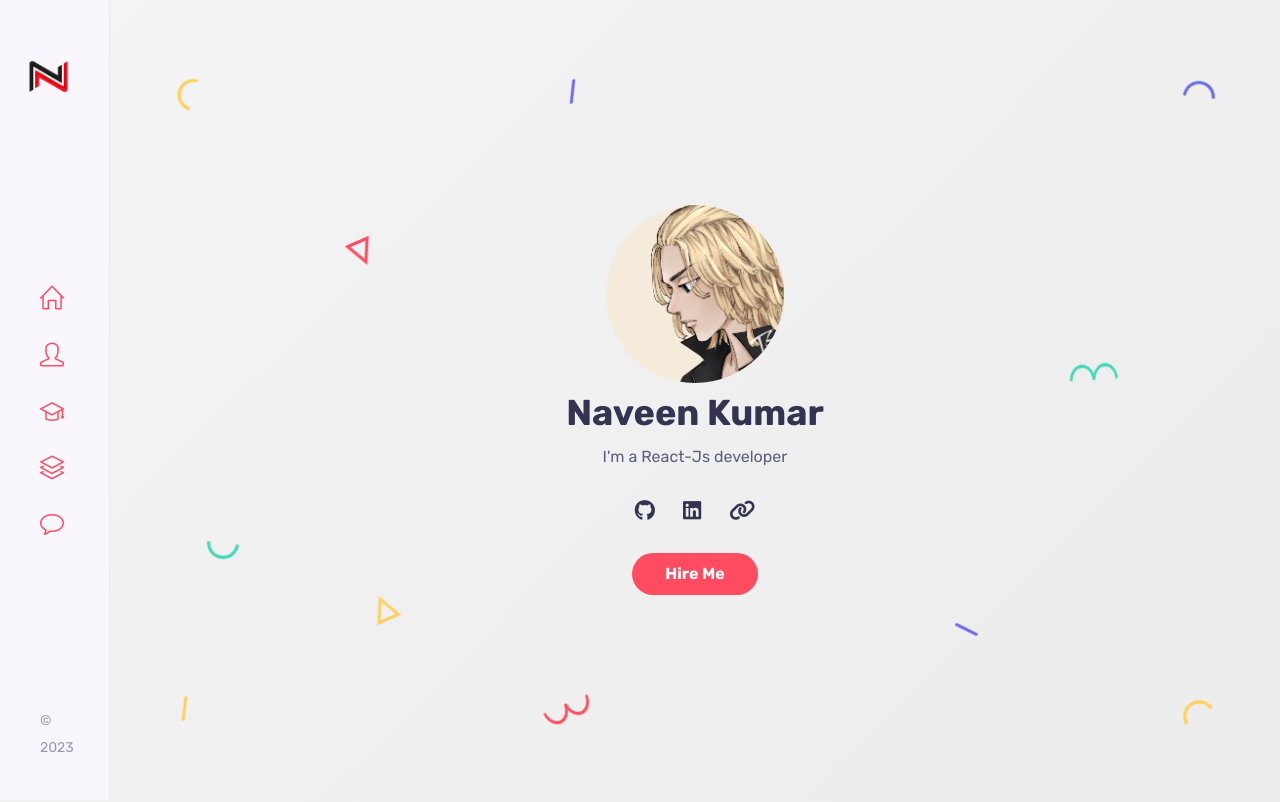
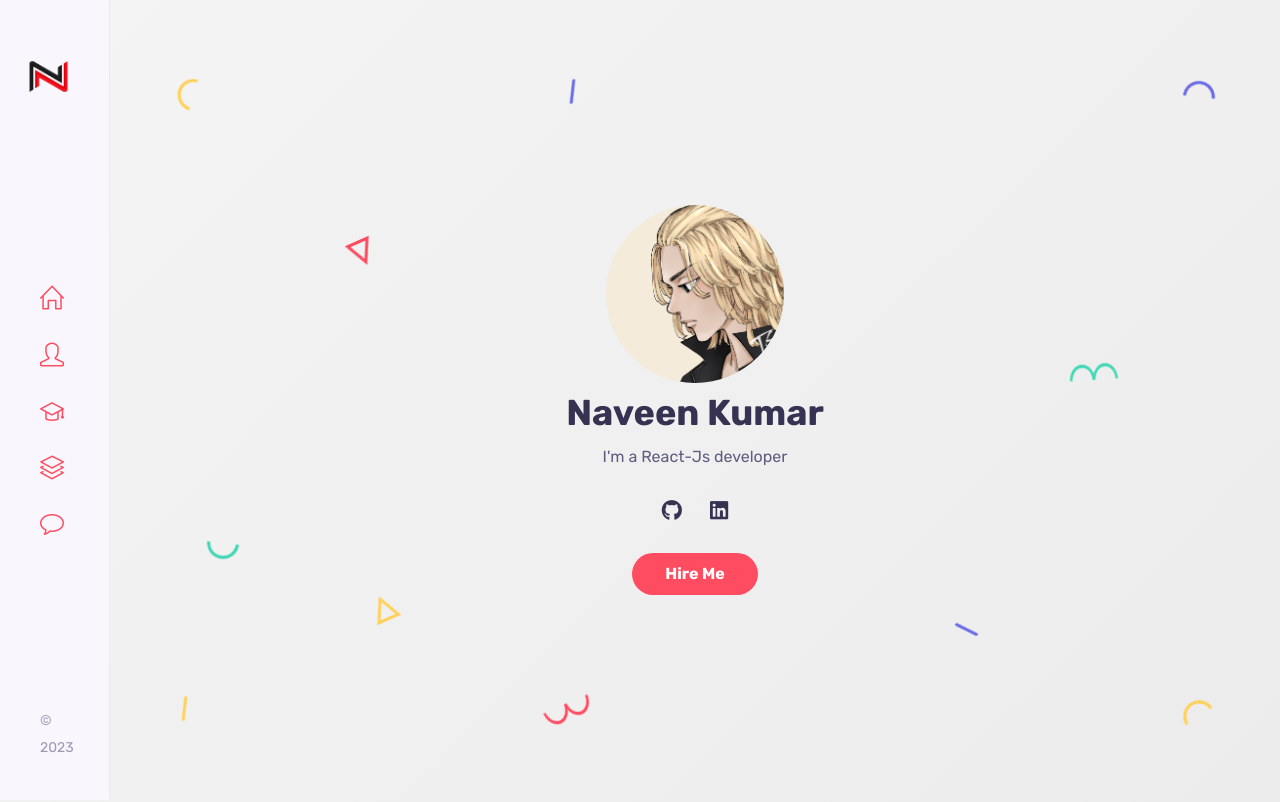
Before and after one commit to Navee-007/Naveen-Resume, a React (Create React App) app: page / in a window 1280 px wide. Shown: the top 802 px of the page. Built offline with nearby package versions, Linux system fonts and the light colour scheme.

Commit message:
icon delete

```diff
--- a/src/components/Home/HeaderSocials.jsx
+++ b/src/components/Home/HeaderSocials.jsx
@@ -4,14 +4,12 @@ const HeaderSocials = () => {
   return (
     <div className='home-socials'>
       <a href="https://github.com/Navee-007" className='home-social-link' target="_blank">
-      <i className="fa-brands fa-github" />
+        <i className="fa-brands fa-github" />
       </a>
       <a href="https://www.linkedin.com/in/naveen-kumar-a76729263/" className='home-social-link' target="_blank">
-      <i className="fa-brands fa-linkedin" />
+        <i className="fa-brands fa-linkedin" />
       </a>
-      <a href="https://app.netlify.com/teams/navee-007/overview" className='home-social-link' target="_blank">
-      <i className="fa-solid fa-link" />
-      </a>
+
     </div>
   )
 }
```
